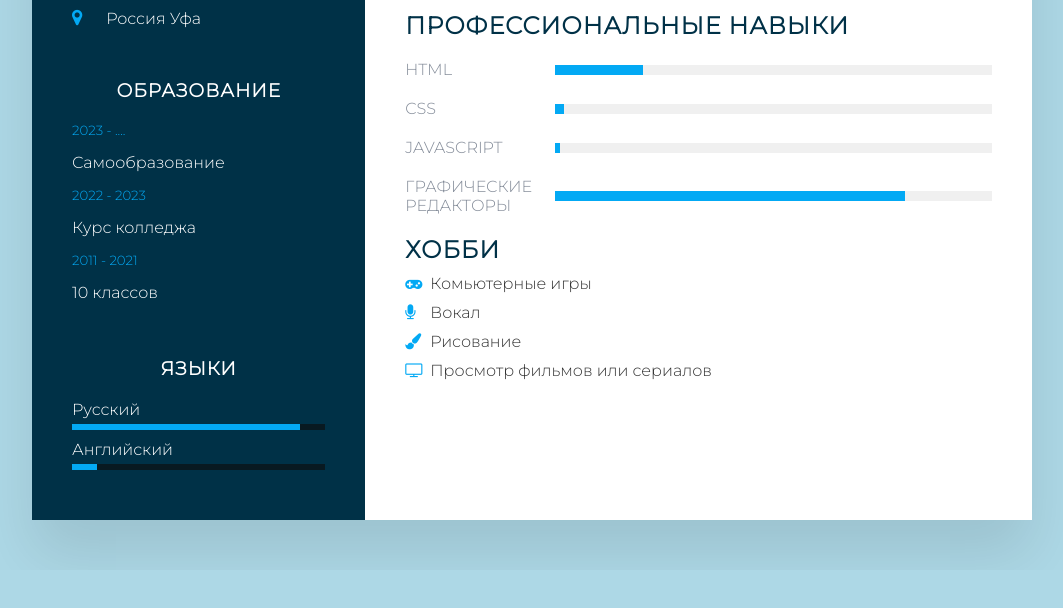
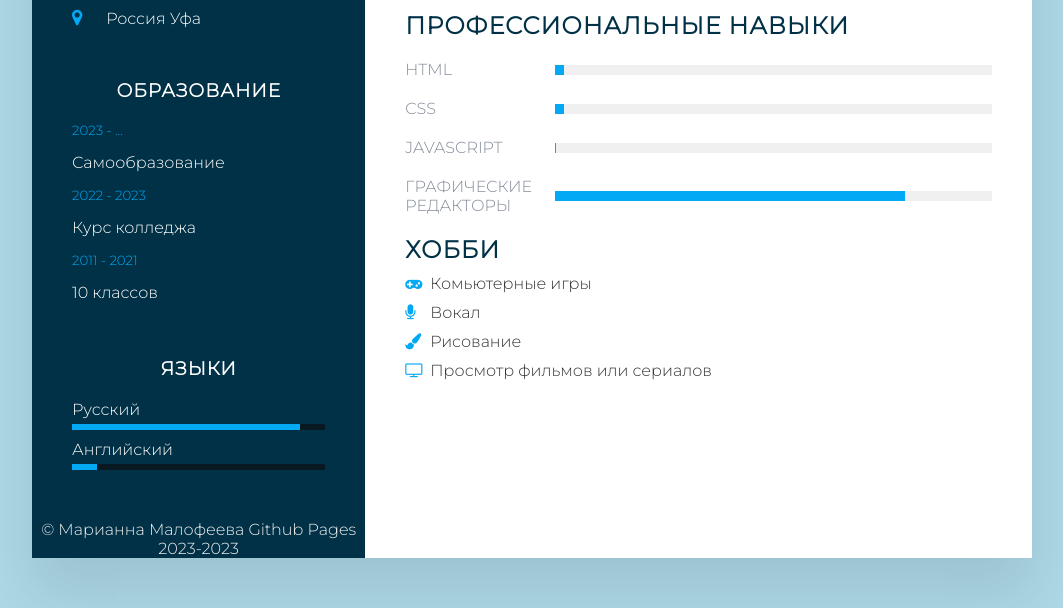
Before and after one commit to MarikKado/cv, a plain HTML site: page index.html in a window 1280 px wide. Shown: the part 609-1217 px from the top of the page, without its empty margins (108-1171 px from the left). Before the commit the page ends 1179 px from the top, so only its background shows below. Drawn offline with Linux system fonts and the light colour scheme.

Commit message:
изменила текст по рекомендации Ильи

```diff
--- a/index.html
+++ b/index.html
@@ -4,7 +4,7 @@
 <head>
     <meta charset="UTF-8">
     <meta name="viewport" content="width=device-width, initial-scale=1.0">
-    <title>Document</title>
+    <title>Резюме Марианны</title>
     <link rel="stylesheet" href="style.css">
     <link rel="preconnect" href="https://fonts.googleapis.com">
     <link rel="preconnect" href="https://fonts.gstatic.com" crossorigin>
@@ -51,7 +51,7 @@
                     <h3 class="title">Образование</h3>
                     <ul id="contact1">
                         <li>
-                            <h5>2023 - ....</h5>
+                            <h5>2023 - ...</h5>
                             <h4>Самообразование</h4>
                         </li>
                         <li>
@@ -87,7 +87,7 @@
         <div class="right_side">
             <div class="about">
                 <h2 class="title2">Профиль</h2>
-                <p>Лучше расскажу про мою прекрасную Лизу и её поездку к ветеринару, на которой я не присутствовала, но о которой мне рассказывала моя мама. Дело в том, что её укусил клещ и мама хотела вытащить его самостоятельно, но я очень переживала за кошечку и настояла на том чтобы мы повезли её к ветеринару.<br>В интернете я нашла хорошую ветеринарную клинику с хорошими отзывами и попросила своего младшего брата сходить и узнать можно ли на завтра записаться. Нам сказали, что мы можем приходить без записи о чём я сообщила своей маме. Но на утро оказалось, что пока я спала, мама уже отвезла её в ветеринарную клинику недалеко от дома и Лизу избавили от клеща всего за 300 рублей. Я была рада это услышать, несмотря на то, что это означало, что я не увижу её.<br><br><b>Итог: </b>сейчас с Лизой всё хорошо. Она дома и по словам мамы чувствует себя хорошо.</p>
+                <p>Лучше расскажу про мою прекрасную кошку Лизу и её поездку к ветеринару, на которой я не присутствовала, но о которой мне рассказывала моя мама. Дело в том, что её укусил клещ и мама хотела вытащить его самостоятельно, но я очень переживала за кошечку и настояла на том чтобы мы повезли её к ветеринару.<br>В интернете я нашла хорошую ветеринарную клинику с хорошими отзывами и попросила своего младшего брата сходить и узнать можно ли на завтра записаться. Ему сказали, что мы можем приходить без записи о чём я сообщила своей маме. Но на утро оказалось, что пока я спала, мама уже отвезла её в ветеринарную клинику недалеко от дома и Лизу избавили от клеща всего за 300 рублей. Я была рада это услышать, несмотря на то, что это означало, что я не увижу её в этот день.<br><br><b>Итог: </b>сейчас с Лизой всё хорошо. Она дома и по словам мамы чувствует себя хорошо.</p>
             </div>
             <div class="about">
                 <h2 class="title2">Опыт работы</h2>
@@ -104,7 +104,7 @@
                 <div class="box">
                     <h4>HTML</h4>
                     <div class="percent1">
-                        <div style="width: 20%;"></div>
+                        <div style="width: 2%;"></div>
                     </div>
                 </div>
                 <div class="box">
@@ -116,7 +116,7 @@
                 <div class="box">
                     <h4>JavaScript</h4>
                     <div class="percent1">
-                        <div style="width: 1%;"></div>
+                        <div style="width: 0.1%;"></div>
                     </div>
                 </div>
                 <div class="box">
@@ -138,8 +138,12 @@
             </div>
 
         </div>
+        <footer>
+            <div>
+                <span>&copy Марианна Малофеева Github Pages 2023-2023</span>
+            </div>
+        </footer>
     </div>
-
 </body>
 
 </html>
--- a/style.css
+++ b/style.css
@@ -12,6 +12,7 @@ body {
     justify-content: center;
     align-items: center;
     min-width: 10vh;
+    flex-wrap: wrap;
 }
 
 .container {
@@ -128,6 +129,7 @@ body {
     font-weight: 300;
     text-decoration: none;
 }
+
 .education h5 {
     color: #03a9f4;
     font-weight: 500;
@@ -208,7 +210,7 @@ p {
     color: #2a7da2;
     font-size: 16px;
 }
-/* 26:50 */
+
 .aboutSkills .box {
     position: relative;
     width: 100%;
@@ -239,12 +241,20 @@ p {
     background: #03a9f4;
 }
 
+footer {
+    width: 100%;
+    text-align: center;
+    background-color: #003147;
+    color: #f0f0f0;
+}
+
 .interest ul li {
     list-style: none;
     color: #333;
     font-weight: 500;
     margin: 10px 0;
 }
+
 .fa {
     color: #03a9f4;
     font-size: 18px;
@@ -254,23 +264,28 @@ p {
 @media (max-width: 1000px) {
     .container {
         margin: 10px;
-        grid-template-columns: repeat(1,1fr);
+        grid-template-columns: repeat(1, 1fr);
     }
+
     .interest ul {
-        grid-template-columns: repeat(2,1fr);
+        grid-template-columns: repeat(2, 1fr);
     }
 }
+
 @media (max-width: 600px) {
     .box {
         flex-direction: column;
     }
+
     .year {
         margin-bottom: 5px;
     }
+
     .interest ul {
-        grid-template-columns: repeat(1,1fr);
+        grid-template-columns: repeat(1, 1fr);
     }
+
     .box {
-        grid-template-columns: repeat(1,1fr)
+        grid-template-columns: repeat(1, 1fr)
     }
 }
```
